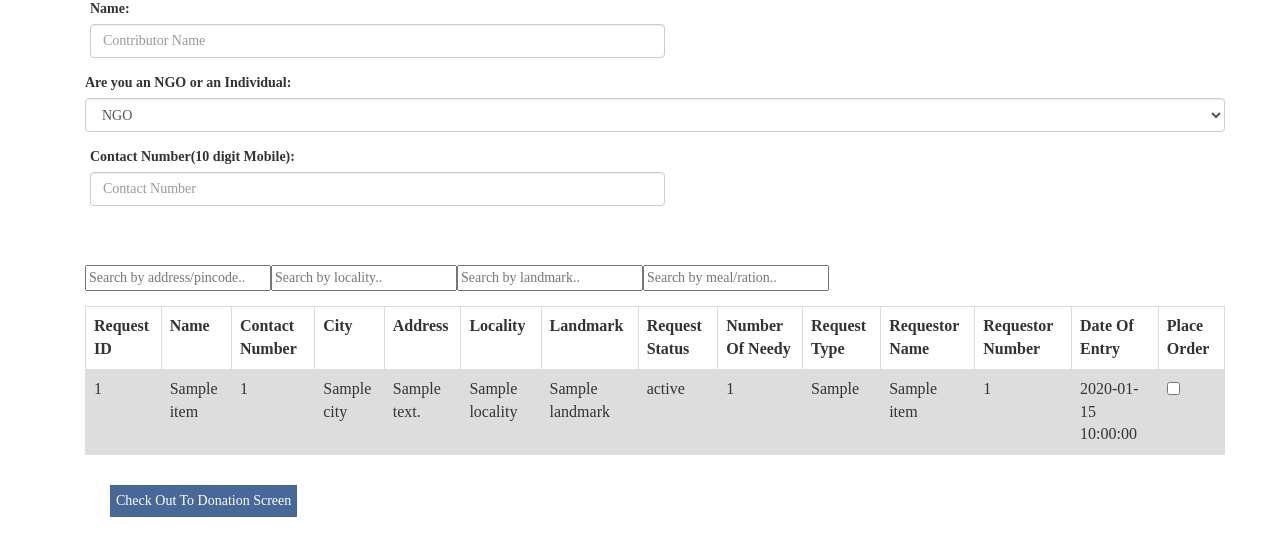
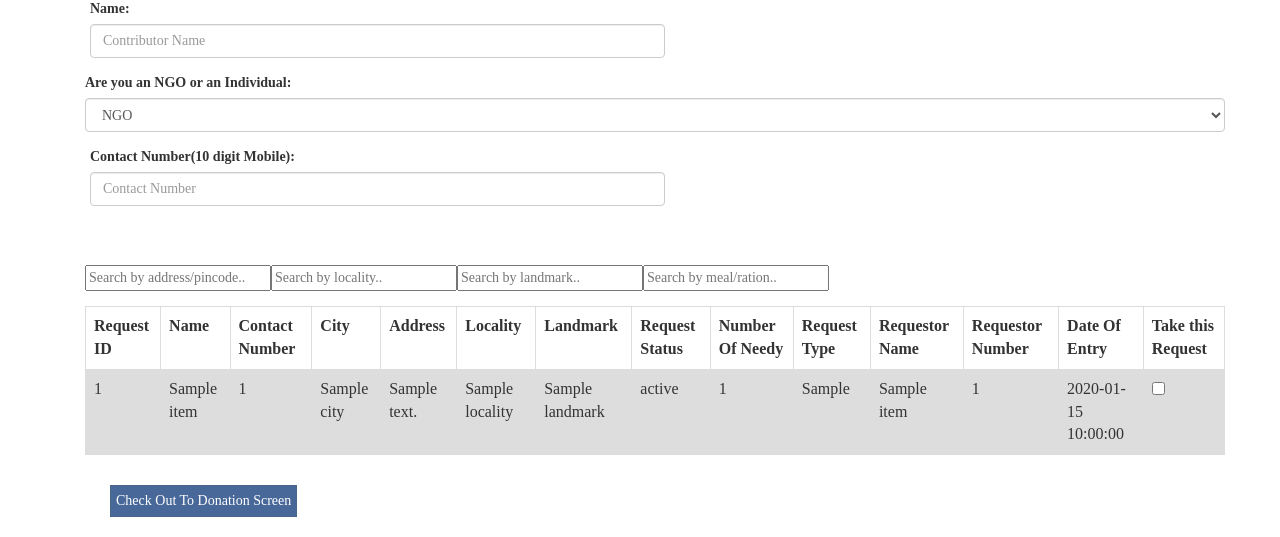
Before and after one commit to ashhadulislam/covid-assistance-mumbai, a Flask app: template templates/pendingmumbai.html in a window 1280 px wide. Shown: the part 292-829 px from the top of the page. Run offline with Flask 2, Linux system fonts and the light colour scheme; the template is opened without the code that fills it: most values are stand-ins (such as "Sample title", 1, 10 or a date in 2020); some libraries are stand-ins or nearby versions.

Commit message:
Fix Place Order text

```diff
--- a/templates/pendingmumbai.html
+++ b/templates/pendingmumbai.html
@@ -159,7 +159,7 @@
 					    <th>Requestor Name</th>
 					    <th>Requestor Number</th>
 					    <th>Date Of Entry</th>
-					    <th>Place Order</th>
+					    <th>Take this Request</th>
 					  </tr>
 
 					  {% for item in items %}
```
